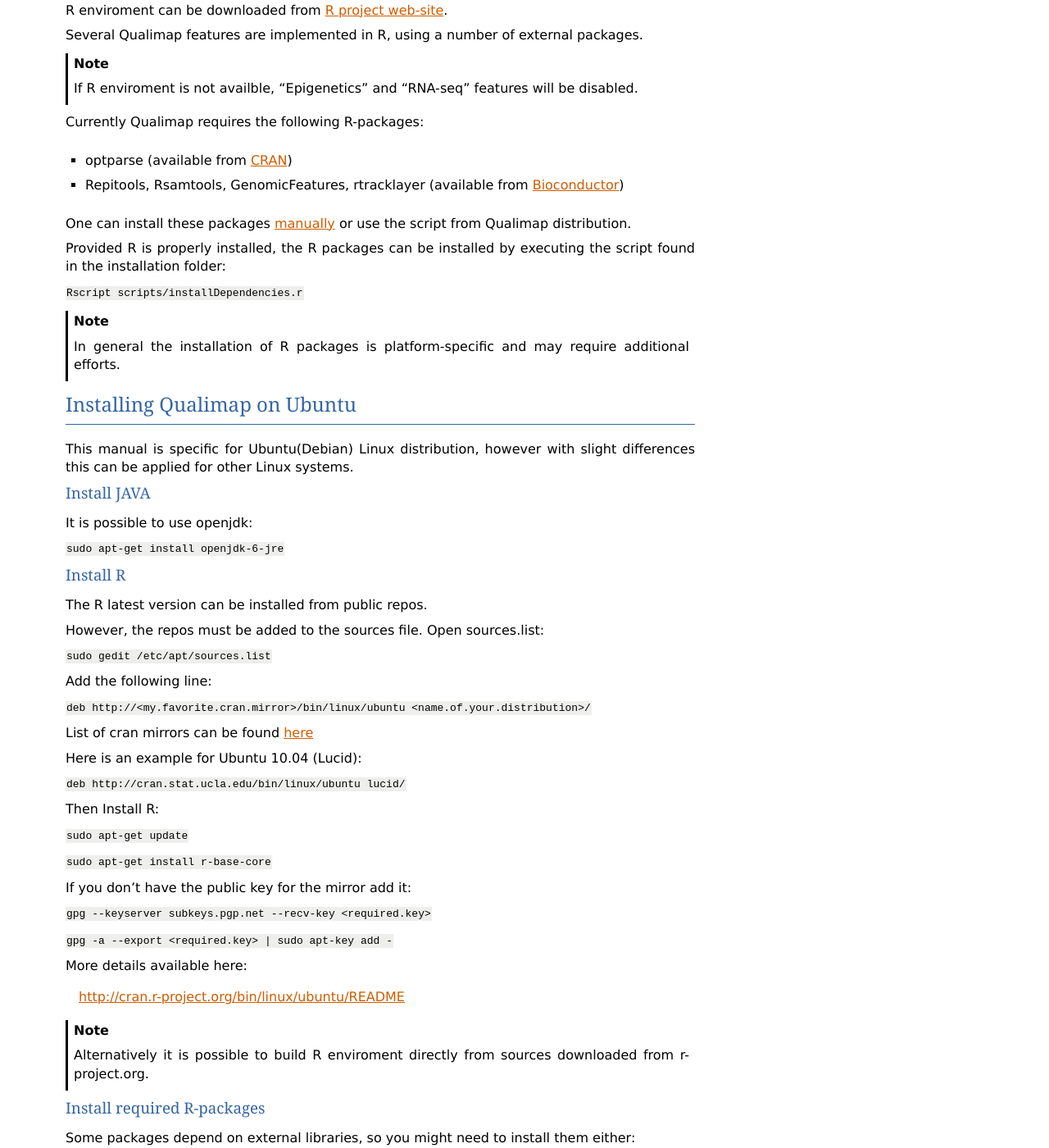
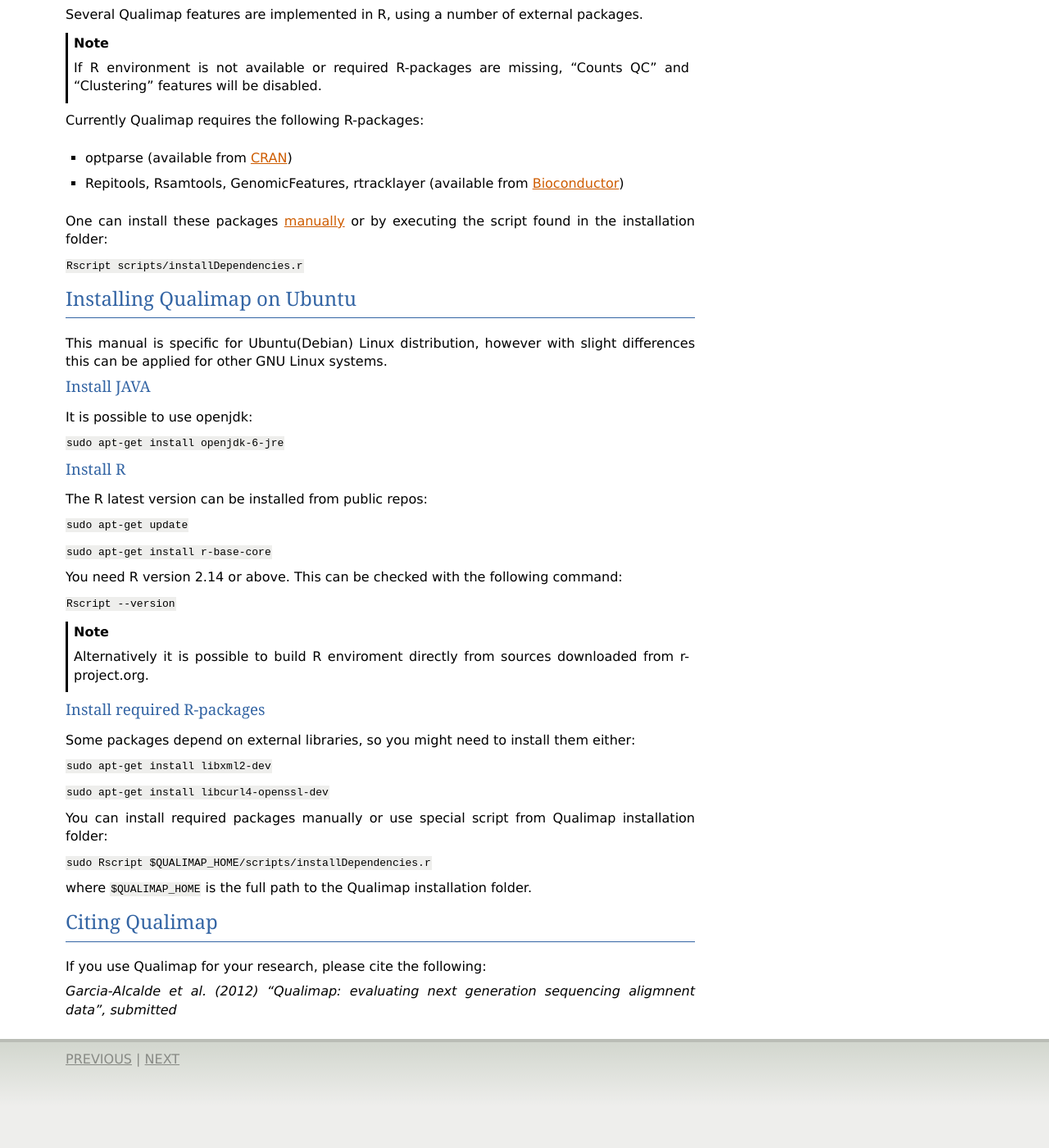
Before and after one commit to scchess/Qualimap, a Sphinx documentation site: the page built from doc/intro.rst, in a window 1280 px wide and 1400 px high, scrolled down 1138 px. Shown: the whole window at 82% size. Built offline with Sphinx 7.4.7, drawn with Linux system fonts in a browser that asks for light colours; after the commit the page ends 2509 px from its top, so only the background shows below that; some of the changed text lies outside the part shown.

Commit message:
More fixes

```diff
--- a/doc/conf.py
+++ b/doc/conf.py
@@ -50,7 +50,7 @@ copyright = u'2012, Max Planck Institute For Infection Biology, Berlin'
 # The short X.Y version.
 version = '1'
 # The full version, including alpha/beta/rc tags.
-release = '1.0'
+#release = '1.0'
 
 # The language for content autogenerated by Sphinx. Refer to documentation
 # for a list of supported languages.
--- a/doc/intro.rst
+++ b/doc/intro.rst
@@ -29,42 +29,35 @@ Qualimap was tested on GNU Linux and MacOS.
 Requirements
 ------------
 
-Qualimap requires
+Qualimap requires:
 
 * `JAVA <http://www.java.com>`_ runtime version 6 or above.
 * `R <http://www.r-project.org>`_ enviroment version 2.14 or above.
-
-R packages:
-
-* optparse (available from `CRAN <http://cran.r-project.org>`_)
-* Repitools, Rsamtools, GenomicFeatures, rtracklayer (available from `Bioconductor <http://bioconductor.org>`_)
 
 The JAVA runtime can be downloaded from the `official web-site <http://www.java.com>`_.
 There are prebuilt binaries available for many platforms.
 
 R enviroment can be downloaded from `R project web-site <http://www.r-project.org>`_.
 
+.. note:: In general the installation of R enivironment is platform-specific and may require additional efforts.
+
 Several Qualimap features are implemented in R, using a number of external packages.
 
-.. note:: If R enviroment is not availble, "Epigenetics" and "RNA-seq" features will be disabled.
+.. note:: If R environment is not available or required R-packages are missing, "Counts QC" and "Clustering" features will be disabled.
 
 Currently Qualimap requires the following R-packages:
 
 * optparse (available from `CRAN <http://cran.r-project.org>`_)
 * Repitools, Rsamtools, GenomicFeatures, rtracklayer (available from `Bioconductor <http://bioconductor.org>`_)
 
-One can install these packages `manually <www.howtoinstallpackages.com>`_ or use the script from Qualimap distribution.
-
-Provided R is properly installed, the R packages can be installed by executing the script found in the installation folder:
+One can install these packages `manually <www.howtoinstallpackages.com>`_ or by executing the script found in the installation folder:
 
 :samp:`Rscript scripts/installDependencies.r`
-
-.. note:: In general the installation of R packages is platform-specific and may require additional efforts.
 
 Installing Qualimap on Ubuntu
 -----------------------------
 
-This manual is specific for Ubuntu(Debian) Linux distribution, however with slight differences this can be applied for other Linux systems.
+This manual is specific for Ubuntu(Debian) Linux distribution, however with slight differences this can be applied for other GNU Linux systems.
 
 Install JAVA
 ^^^^^^^^^^^^
@@ -76,38 +69,15 @@ It is possible to use openjdk:
 Install R
 ^^^^^^^^^
 
-The R latest version can be installed from public repos.
-
-However, the repos must be added to the sources file. Open sources.list:
-
-:samp:`sudo gedit /etc/apt/sources.list`
-
-Add the following line:
-
-:samp:`deb http://<my.favorite.cran.mirror>/bin/linux/ubuntu <name.of.your.distribution>/`
-
-List of cran mirrors can be found `here <http://cran.r-project.org/mirrors.html>`_
-
-Here is an example for Ubuntu 10.04 (Lucid):
-
-:samp:`deb http://cran.stat.ucla.edu/bin/linux/ubuntu lucid/`
-
-Then Install R:
+The R latest version can be installed from public repos:
 
 :samp:`sudo apt-get update`
 
 :samp:`sudo apt-get install r-base-core`
 
-If you don't have the public key for the mirror add it:
+You need R version 2.14 or above. This can be checked with the following command:
 
-:samp:`gpg --keyserver subkeys.pgp.net --recv-key <required.key>`
-
-:samp:`gpg -a --export <required.key> | sudo apt-key add -`
-
-More details available here:
-
-    http://cran.r-project.org/bin/linux/ubuntu/README
-
+:samp:`Rscript --version`
 
 .. note:: Alternatively it is possible to build R enviroment directly from sources downloaded from r-project.org.
 
@@ -121,7 +91,7 @@ Some packages depend on external libraries, so you might need to install them ei
 :samp:`sudo apt-get install libcurl4-openssl-dev`
 
 
-You can install required packages manually or use special script from Qualimap package:
+You can install required packages manually or use special script from Qualimap installation folder:
 
 :samp:`sudo Rscript $QUALIMAP_HOME/scripts/installDependencies.r`
 
@@ -133,4 +103,6 @@ where :samp:`$QUALIMAP_HOME` is the full path to the Qualimap installation folde
 Citing Qualimap
 ---------------
 
-If you use Qualimap for your research, please cite PAPER
+If you use Qualimap for your research, please cite the following:
+
+*Garcia-Alcalde et al. (2012) "Qualimap: evaluating next generation sequencing aligmnent data", submitted*
```
Also changed, not shown: doc/faq.rst (+39 -0 lines).
